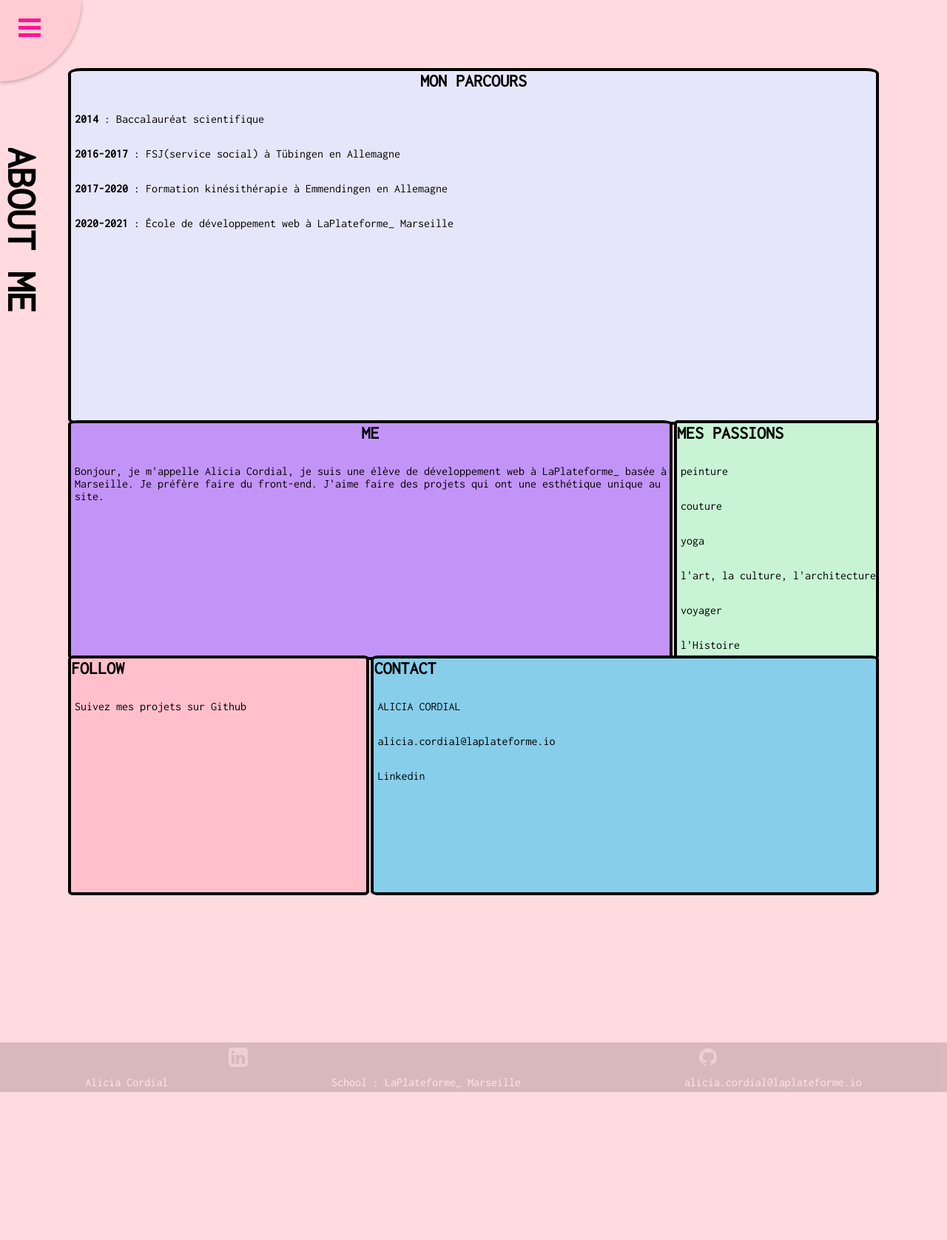
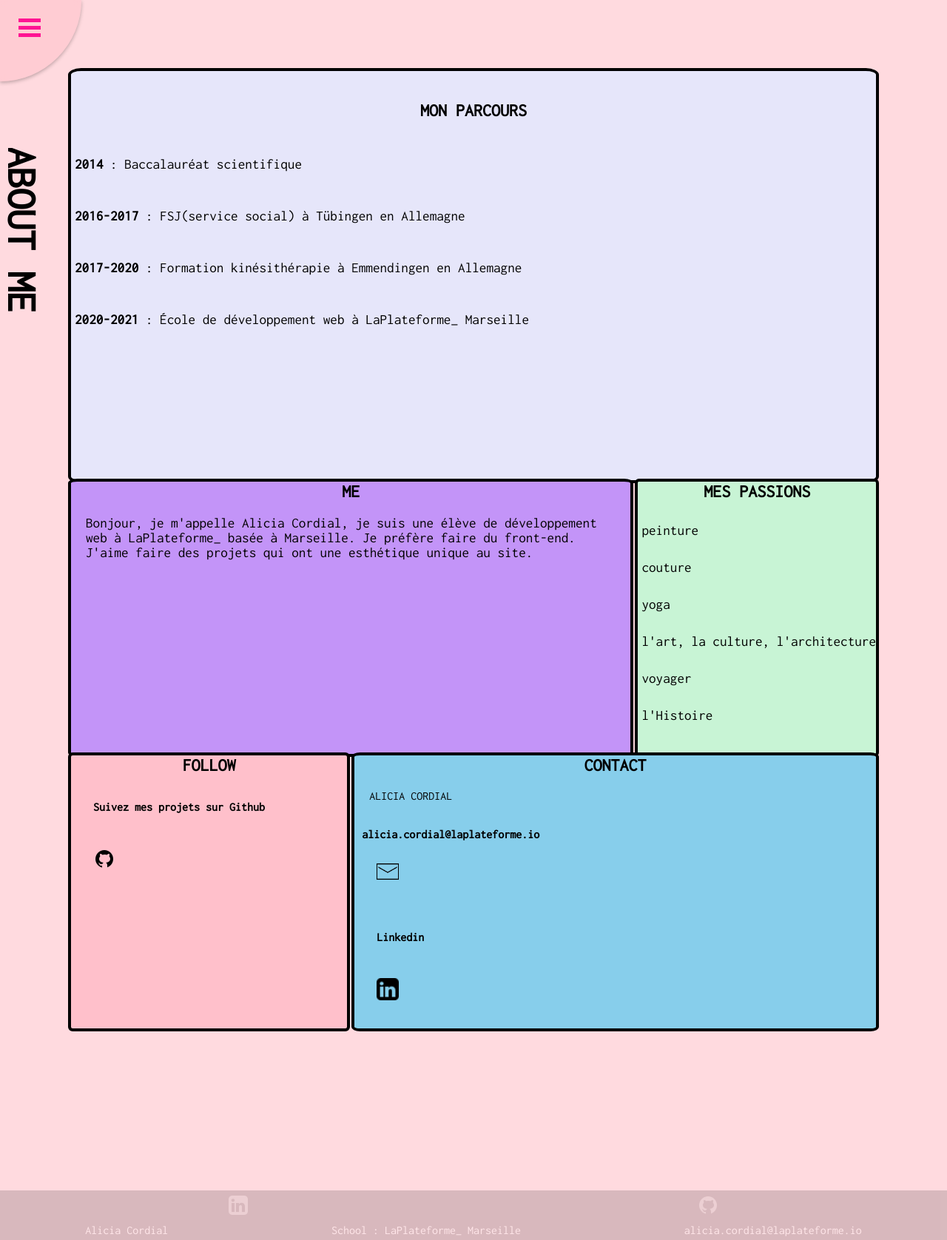
Before and after one commit to alicia-cordial/site-perso, a PHP site: page /pages/about.php in a window 1280 px wide. Shown: the whole page at 74% size. Before the commit the page ends 1476 px from the top, so only its background shows below. Run offline with PHP 8.4, Linux system fonts and the light colour scheme; some libraries are stand-ins or nearby versions.

Commit message:
about fini

```diff
--- a/pages/about.php
+++ b/pages/about.php
@@ -88,14 +88,14 @@ session_start();
 
                     <div class="card item-3 sm">
                         <h2>FOLLOW</h2>
-                        <p>Suivez mes projets sur Github</p>
+                        <a href="https://github.com/alicia-cordial/"><p>Suivez mes projets sur Github</p><img src="../image/icons8-github-30.png" alt="github" width="30px"></a>
                     </div>
 
                     <div class="card item-4 sm">
                         <h2>CONTACT</h2>
                         <p>ALICIA CORDIAL</p>
-                        <p>alicia.cordial@laplateforme.io</p>
-                        <p>Linkedin</p>
+                        <a href="mailto:alicia.cordial@laplateforme.io">alicia.cordial@laplateforme.io<img src="../image/icons8-important-mail-100.png" width="30px" alt="mail"/></a>
+                        <a href="https://www.linkedin.com/in/alicia-cordial-0538b8205/"><p>Linkedin</p><img src="../image/icons8-linkedin-26.png" alt="github" width="30px"></a>
                     </div>
             </div>
         </div>
--- a/style/about.css
+++ b/style/about.css
@@ -24,7 +24,7 @@ body, main, article, a {
 
 main {
     width: 100%;
-    min-height: 80vh;
+    min-height: 100vh;
     flex-grow: 2;
     justify-content: space-around;
     overflow: hidden;
@@ -88,7 +88,7 @@ article {
     flex-direction: column;
     max-width: 90%;
     padding: calc(6% + 1.9vmin);
-    height: 1200px;
+    height: 1400px;
 }
 
 
@@ -169,6 +169,15 @@ article {
             text-align: center;
         }
 
+        .subhead-1 p{
+            font-size: 1.2em;
+            margin-top: 20px;
+        }
+
+        .subhead-1 h2{
+            margin-top: 40px;
+        }
+
         .subhead-1 p, .item-1 p, .item-2 p, .item-3 p, .item-4 p{
             text-align: left;
             padding-top: 30px;
@@ -179,18 +188,43 @@ article {
             text-align: center;
         }
 
+        .item-1 p {
+            font-size: 1.2em;
+            padding: 20px;
+        }
+
         .item-2 {
             background-color: #c8f4d5;
+        }
+
+        .item-2 p{
+        font-size: 1.2em;
+        }
+
+        .item-2 h2, .item-3 h2, .item-4 h2{
+            text-align: center;
         }
 
         .item-3 {
             background-color: pink;
         }
 
+        .item-3 p, .item-4 p {
+            padding: 20px;
+        }
+
         .item-4 {
             background-color: skyblue;
         }
 
+        .item-3 a, .item-4 a{
+            margin: auto;
+            padding: 10px;
+        }
+
+        .item-3 img, .item-4 img{
+            padding: 20px;
+        }
 
     }
 }
```
Also changed, not shown: index.php (+15 -8 lines).
